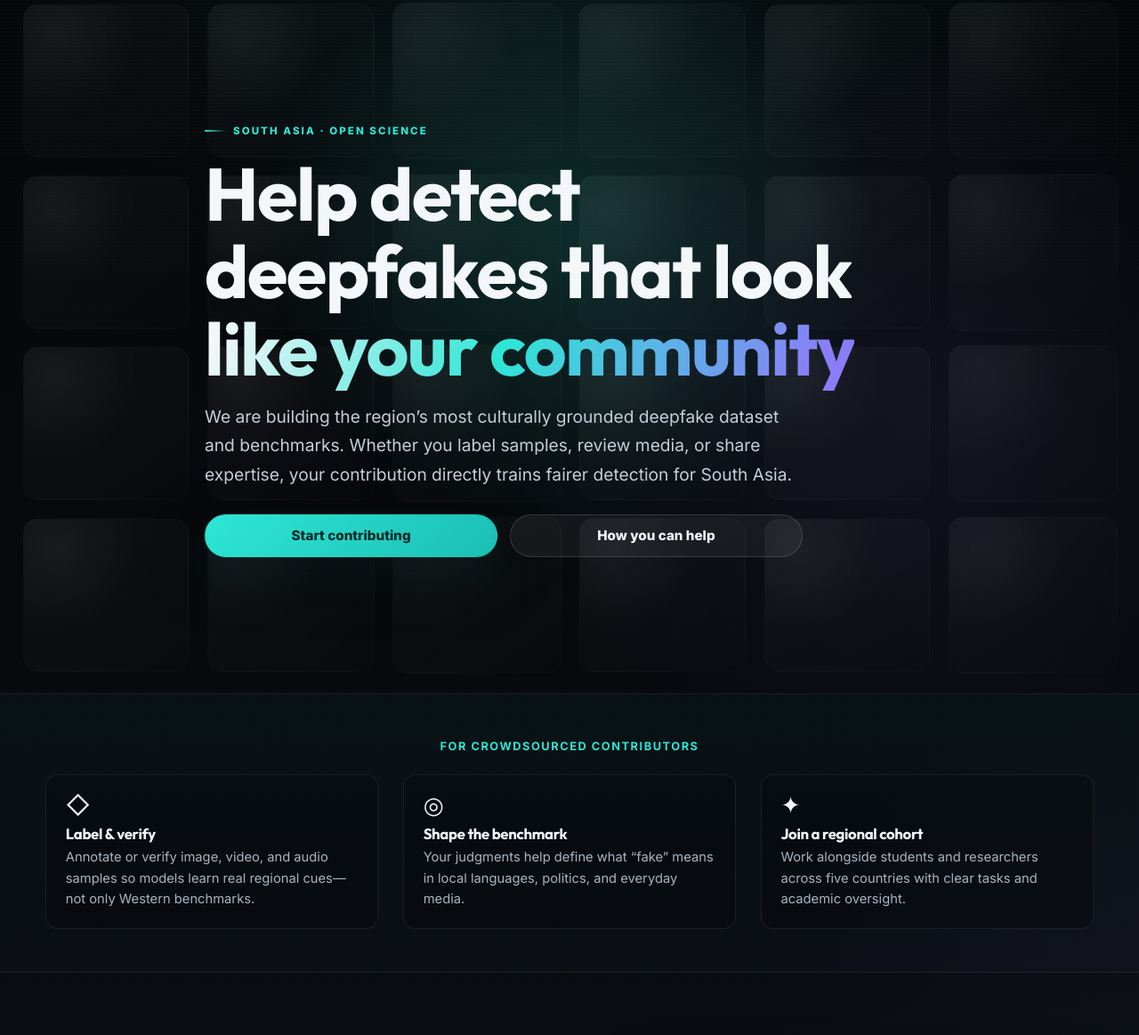
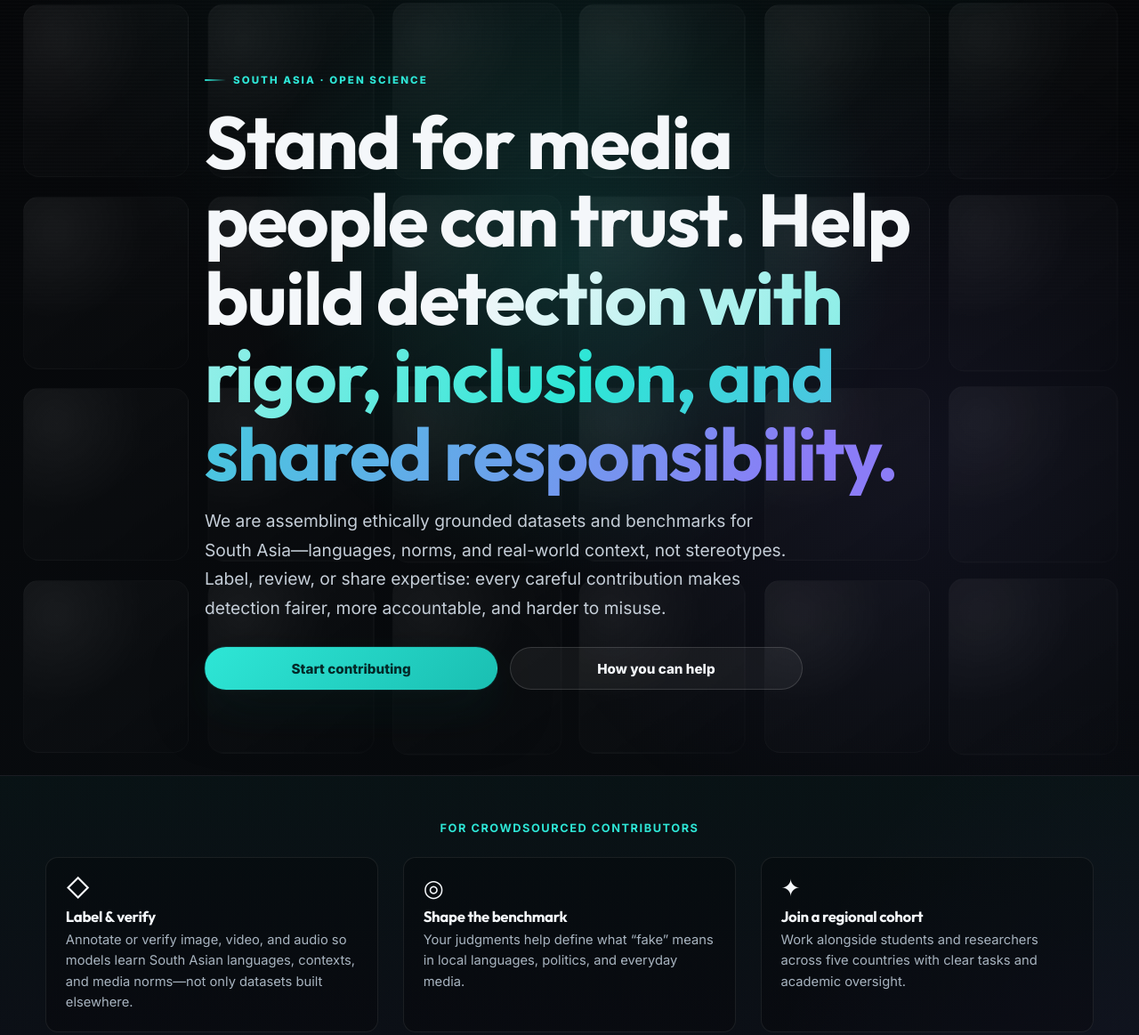
Before and after one commit to ItbaMalahat/deepfake-website, a plain HTML site: page index.html in a window 1280 px wide. Shown: the part 98-1261 px from the top of the page at 89% size. Drawn offline with Linux system fonts and the light colour scheme.

Commit message:
Revise content in index.html and join.html for clarity and cultural relevance. Updated messaging to emphasize ethical contributions and the importance of South Asian contexts in deepfake detection efforts.

```diff
--- a/index.html
+++ b/index.html
@@ -33,8 +33,8 @@
       </div>
       <div class="container hero-content">
         <p class="eyebrow">South Asia · Open science</p>
-        <h1>Help detect deepfakes that <span class="gradient-accent">look like your community</span></h1>
-        <p class="lead">We are building the region’s most culturally grounded deepfake dataset and benchmarks. Whether you label samples, review media, or share expertise, your contribution directly trains fairer detection for South Asia.</p>
+        <h1>Stand for media people can trust. <span class="gradient-accent">Help build detection with rigor, inclusion, and shared responsibility.</span></h1>
+        <p class="lead">We are assembling ethically grounded datasets and benchmarks for South Asia—languages, norms, and real-world context, not stereotypes. Label, review, or share expertise: every careful contribution makes detection fairer, more accountable, and harder to misuse.</p>
         <div class="btn-row">
           <a class="btn btn-primary" href="join.html">Start contributing</a>
           <a class="btn btn-secondary" href="#how-contribute">How you can help</a>
@@ -49,7 +49,7 @@
           <div class="strip-item">
             <span class="strip-item-icon" aria-hidden="true">◇</span>
             <h3>Label &amp; verify</h3>
-            <p>Annotate or verify image, video, and audio samples so models learn real regional cues—not only Western benchmarks.</p>
+            <p>Annotate or verify image, video, and audio so models learn South Asian languages, contexts, and media norms—not only datasets built elsewhere.</p>
           </div>
           <div class="strip-item">
             <span class="strip-item-icon" aria-hidden="true">◎</span>
```
Also changed, not shown: join.html (+1 -1 lines).
